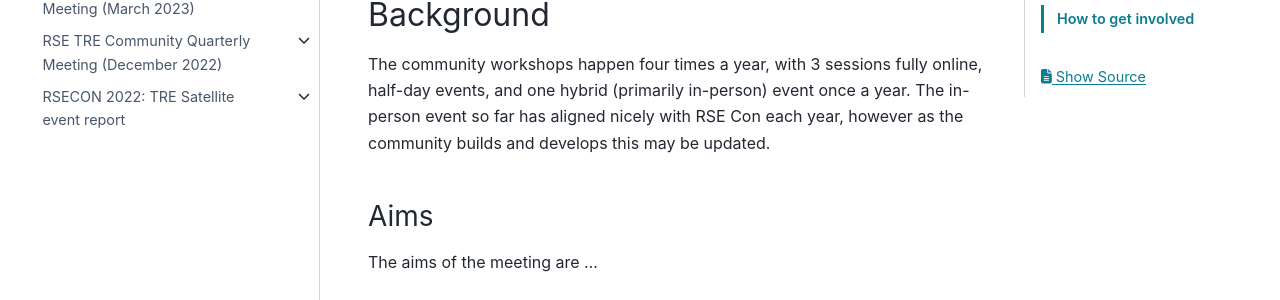
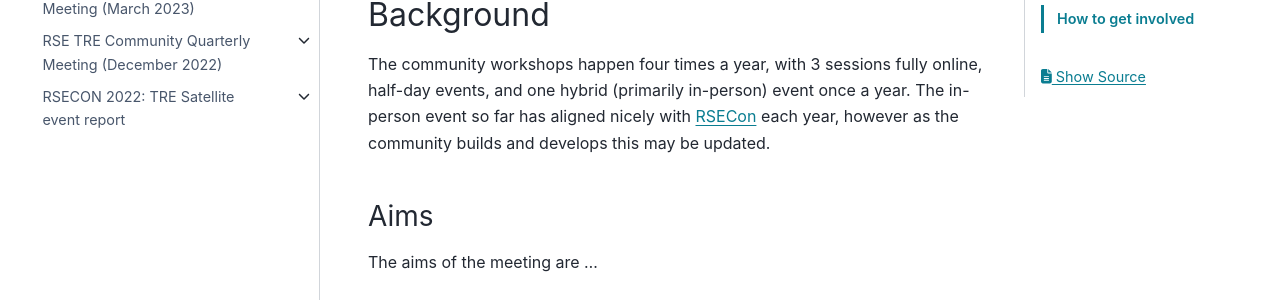
Before and after one commit to rse-tre/community, a Sphinx documentation site: the page built from docs/events/wg_workshops/index.md, in a window 1280 px wide and 900 px high, scrolled down 1002 px. Shown: the part 206-506 px from the top of the window. Built offline with Sphinx 7.4.7 and the PyData theme 0.15.4, drawn with Linux system fonts in a browser that asks for light colours.

Commit message:
Update docs/events/wg_workshops/index.md
Co-authored-by: Simon Li <spli@dundee.ac.uk>

```diff
--- a/docs/events/wg_workshops/index.md
+++ b/docs/events/wg_workshops/index.md
@@ -14,7 +14,7 @@ The community has agreed to run quarterly workshops to discuss project progress,
 ## Background
 
 The community workshops happen four times a year, with 3 sessions fully online, half-day events, and one hybrid (primarily in-person) event once a year.
-The in-person event so far has aligned nicely with RSE Con each year, however as the community builds and develops this may be updated.
+The in-person event so far has aligned nicely with [RSECon](https://rsecon23.society-rse.org/) each year, however as the community builds and develops this may be updated.
 
 ### Aims
 
```
